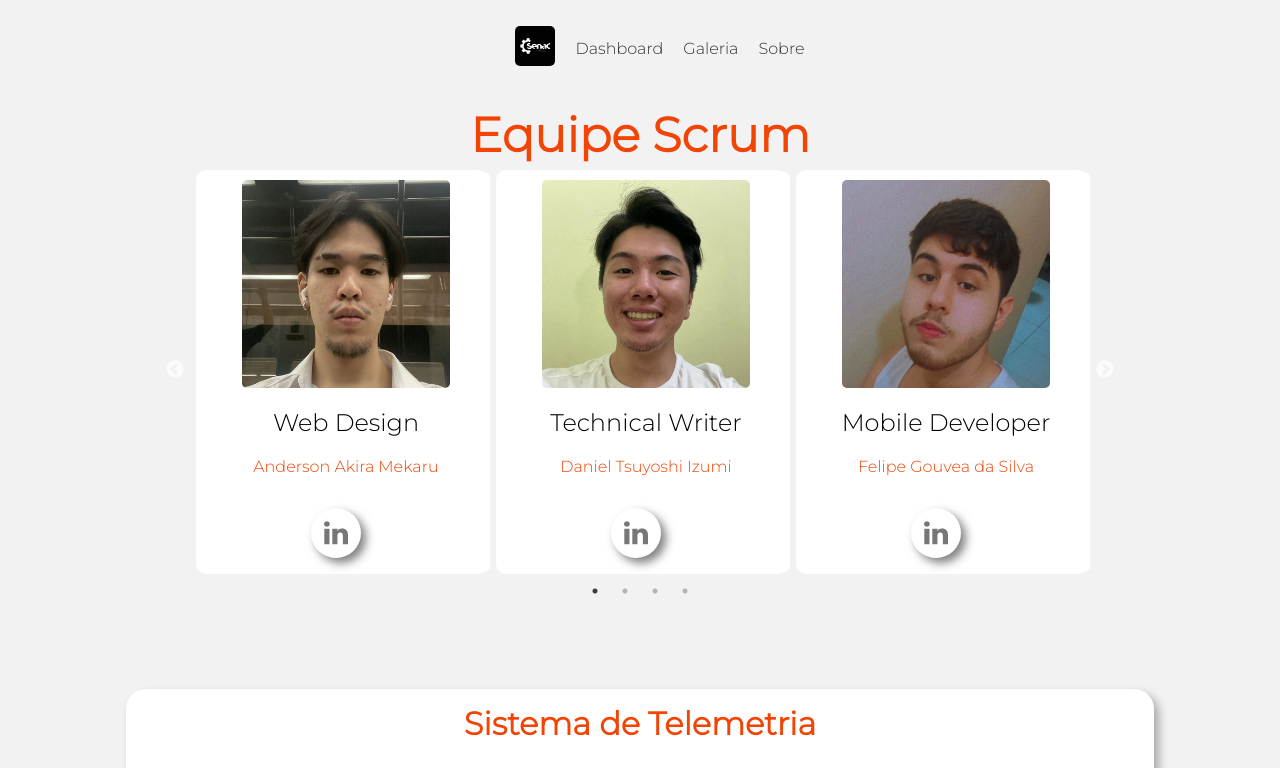
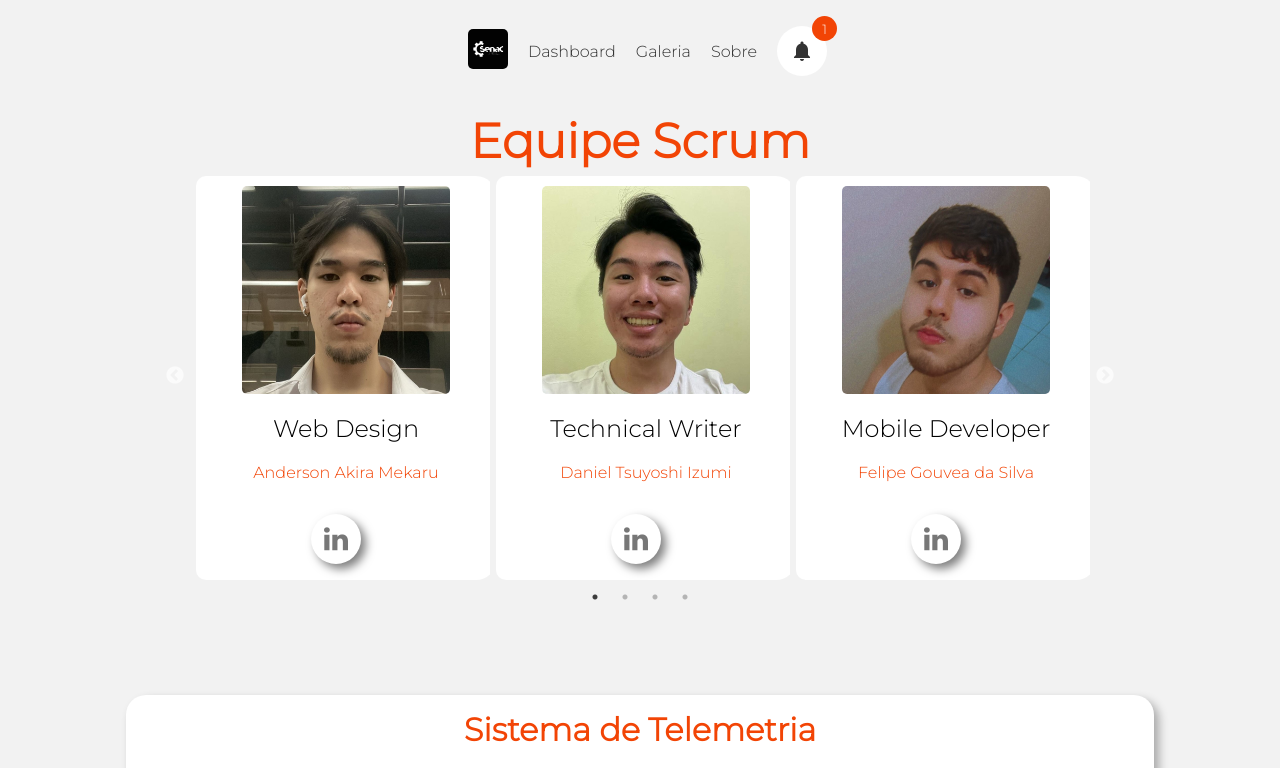
Before and after one commit to PROGRAMADORTAVINHO/PI_6-Semestre_React, a React (Create React App) app in the folder dashboard/: page /sobre in a window 1280 px wide. Shown: the top 768 px of the page. Built offline with nearby package versions, Linux system fonts and the light colour scheme.

Commit message:
Botão de Notificação

```diff
--- a/dashboard/public/index.html
+++ b/dashboard/public/index.html
@@ -12,6 +12,8 @@
 
     <!-- Link Icon -->
     <link rel="stylesheet" href="https://stackpath.bootstrapcdn.com/font-awesome/4.7.0/css/font-awesome.min.css">
+
+    <link href="https://fonts.googleapis.com/icon?family=Material+Icons" rel="stylesheet">
 
     <link rel="apple-touch-icon" href="%PUBLIC_URL%/logo192.png" />
     <!--
--- /dev/null
+++ b/dashboard/src/components/BtnNotificacao/index.tsx
@@ -0,0 +1,89 @@
+import React, { useState, useEffect } from 'react';
+import './style.css';
+
+// Tipagem para as props
+interface NotificationMenuProps {
+    notifications: string[]; // Lista de notificações recebida como props
+}
+
+const NotificationMenu: React.FC<NotificationMenuProps> = ({ notifications }) => {
+    const [isMenuOpen, setIsMenuOpen] = useState<boolean>(false);
+
+    // Alterna a exibição do menu
+    const toggleMenu = (event: React.MouseEvent<HTMLButtonElement>) => {
+        event.stopPropagation();
+        setIsMenuOpen((prev) => !prev);
+    };
+
+    // Fecha o menu ao clicar fora dele
+    const handleClickOutside = (event: MouseEvent) => {
+        const menu = document.getElementById('notification-menu');
+        if (menu && !menu.contains(event.target as Node)) {
+            setIsMenuOpen(false);
+        }
+    };
+
+    useEffect(() => {
+        document.addEventListener('click', handleClickOutside);
+        return () => {
+            document.removeEventListener('click', handleClickOutside);
+        };
+    }, []);
+
+
+    return (
+        <div>
+            <div className="container_btn">
+            <button type="button" className="icon-button" id="notification-btn" onClick={toggleMenu}>
+                <span className="material-icons">notifications</span>
+                <span className="icon-button__badge">1</span>
+            </button>
+
+            {isMenuOpen && (
+                <div
+                    id="notification-menu"
+                    className="notification-menu"
+                    style={{
+                        display: 'block',
+                        boxShadow: '5px 5px 10px rgba(0, 0, 0, 0.5);',
+                        padding: '10px',
+                        width: '300px',
+                        backgroundColor: '#fff',
+                    }}
+                >
+                    <p className="notification-title">Notificações</p>
+                    {notifications.length > 0 ? (
+                        <ul
+                        style={{
+                            display: 'block',
+                            boxShadow: '5px 5px 10px rgba(0, 0, 0, 0.5);',
+                            padding: '10px',
+                            width: '300px',
+                            backgroundColor: '#fff',
+                        }}
+                        >
+                        {notifications.map((notif, index) => (
+                                <li
+                                    key={index}
+                                    style={{
+                                        padding: '10px 15px',
+                                        borderBottom: '1px solid #eeeeee',
+                                        fontSize: '14px',
+                                        listStyleType: 'none',
+                                    }}
+                                >
+                                    {notif}
+                                </li>
+                            ))}
+                        </ul>
+                    ) : (
+                        <p>Sem notificações</p>
+                    )}
+                </div>
+            )}
+            </div>
+        </div>
+    );
+};
+
+export default NotificationMenu;
--- /dev/null
+++ b/dashboard/src/components/BtnNotificacao/style.css
@@ -0,0 +1,100 @@
+:root {
+    /* FONT */
+    --font: 'Montserrat', sans-serif;
+
+    /* COLORS */
+    --color: #f24405;
+    --bg_color: #f2f2f2;
+}
+
+.container_btn {
+    display: flex;
+    justify-content: flex-end;
+    /* Alinha o conteúdo à direita */
+    position: relative;
+    /* Define um contexto de posicionamento */
+    background-color: #F2F2F2;
+}
+
+.icon-button {
+    position: relative;
+    display: flex;
+    align-items: center;
+    justify-content: center;
+    width: 50px;
+    height: 50px;
+    color: #333333;
+    background: #fff;
+    border: none;
+    outline: none;
+    border-radius: 50%;
+    margin-right: 25px;
+    /* Distância do botão para a borda direita da página */
+}
+
+.icon-button:hover {
+    color: var(--color);
+    cursor: pointer;
+}
+
+.icon-button:active {
+    background: #cccccc;
+}
+
+.icon-button__badge {
+    position: absolute;
+    top: -10px;
+    right: -10px;
+    width: 25px;
+    height: 25px;
+    background: var(--color);
+    color: #ffffff;
+    display: flex;
+    justify-content: center;
+    align-items: center;
+    border-radius: 50%;
+}
+
+.notification-menu {
+    position: absolute;
+    top: 70px;
+    /* Abaixo do botão */
+    right: 0;
+    /* Posiciona a aba de notificações ao lado do botão */
+    width: 300px;
+    max-height: 400px;
+    background: #ffffff;
+    border: 1px solid #cccccc;
+    box-shadow: 0 4px 6px rgba(0, 0, 0, 0.1);
+    border-radius: 8px;
+    display: none;
+    /* Inicialmente escondido */
+    flex-direction: column;
+    overflow-y: auto;
+    z-index: 10000;
+}
+
+.notification-title {
+    font-size: 18px;
+    font-weight: bold;
+    padding-bottom: 10px;
+    border-bottom: 1px solid #eeeeee;
+    text-align: center;
+}
+
+.notification-list {
+    list-style: none;
+    padding: 0;
+    margin: 0;
+}
+
+.notification-item {
+    padding: 10px 15px;
+    border-bottom: 1px solid #eeeeee;
+    font-size: 14px;
+}
+
+.notification-item:hover {
+    background: #f9f9f9;
+    cursor: pointer;
+}
--- a/dashboard/src/components/Gallery/index.tsx
+++ b/dashboard/src/components/Gallery/index.tsx
@@ -1,4 +1,5 @@
 import './style.css';
+
 
 
 const Gallery = () => {
--- a/dashboard/src/components/Header/index.tsx
+++ b/dashboard/src/components/Header/index.tsx
@@ -1,7 +1,23 @@
 import { Link } from 'react-router-dom';
-import { Container, Logo, Navbar, NavItem, NavLink, NavList } from './style';
+import {
+  Container,
+  Logo,
+  Navbar,
+  NavItem,
+  NavLink,
+  NavList
+} from './style';
+import NotificationMenu from '../BtnNotificacao';
 
 const Header = () => {
+  const notifications: string[] = [
+    'Notificação 1',
+    'Notificação 2',
+    'Notificação 3',
+    'Notificação 4',
+    'Notificação 5',
+];
+
   return (
     <Container>
       <Navbar>
@@ -31,6 +47,9 @@ const Header = () => {
               <NavLink href='#'>Sobre</NavLink>
             </Link>
           </NavItem>
+
+          <NotificationMenu notifications={notifications} />
+
         </NavList>
       </Navbar>
     </Container>
--- a/dashboard/src/components/Header/style.ts
+++ b/dashboard/src/components/Header/style.ts
@@ -12,21 +12,12 @@ export const Logo = styled.img`
   width: 40px;
   height: auto;
   border-radius: 5px;
-
-  @media (max-width: 768px) {
-    width: 30px; /* Reduz o tamanho do logo em telas menores */
-  }
 `;
 
 export const Navbar = styled.nav`
   display: flex;
   justify-content: center;
   align-items: center;
-
-  @media (max-width: 768px) {
-    flex-direction: column; /* Coloca os itens em coluna */
-    gap: 10px; /* Espaçamento entre os itens */
-  }
 `;
 
 export const NavList = styled.ul`
@@ -34,15 +25,6 @@ export const NavList = styled.ul`
   align-items: center;
   list-style: none;
   gap: 20px;
-
-  @media (max-width: 768px) {
-    flex-direction: column; /* Torna a lista vertical */
-    gap: 15px; /* Ajusta o espaçamento */
-  }
-
-  @media (max-width: 480px) {
-    gap: 10px; /* Reduz o espaçamento em telas muito pequenas */
-  }
 `;
 
 export const NavItem = styled.li`
@@ -58,12 +40,4 @@ export const NavLink = styled.a`
   &:hover {
     color: ${GlobalStyle.color};
   }
-
-  @media (max-width: 768px) {
-    font-size: 14px; /* Reduz o tamanho da fonte para telas menores */
-  }
-
-  @media (max-width: 480px) {
-    font-size: 12px; /* Fonte ainda menor para dispositivos muito pequenos */
-  }
 `;
```
Also changed, not shown: 2 other files (tests, documents, lock files or other folders).
